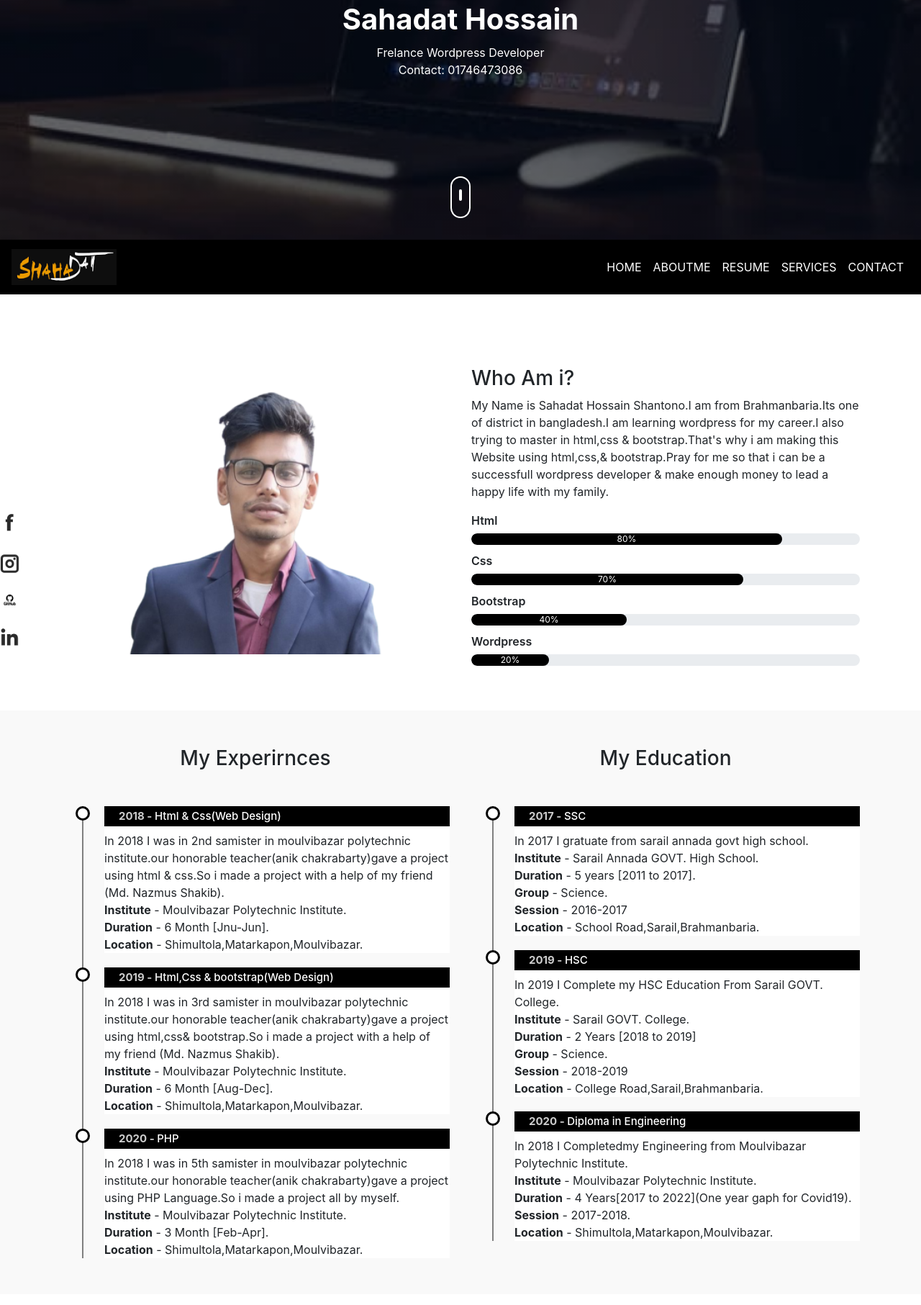
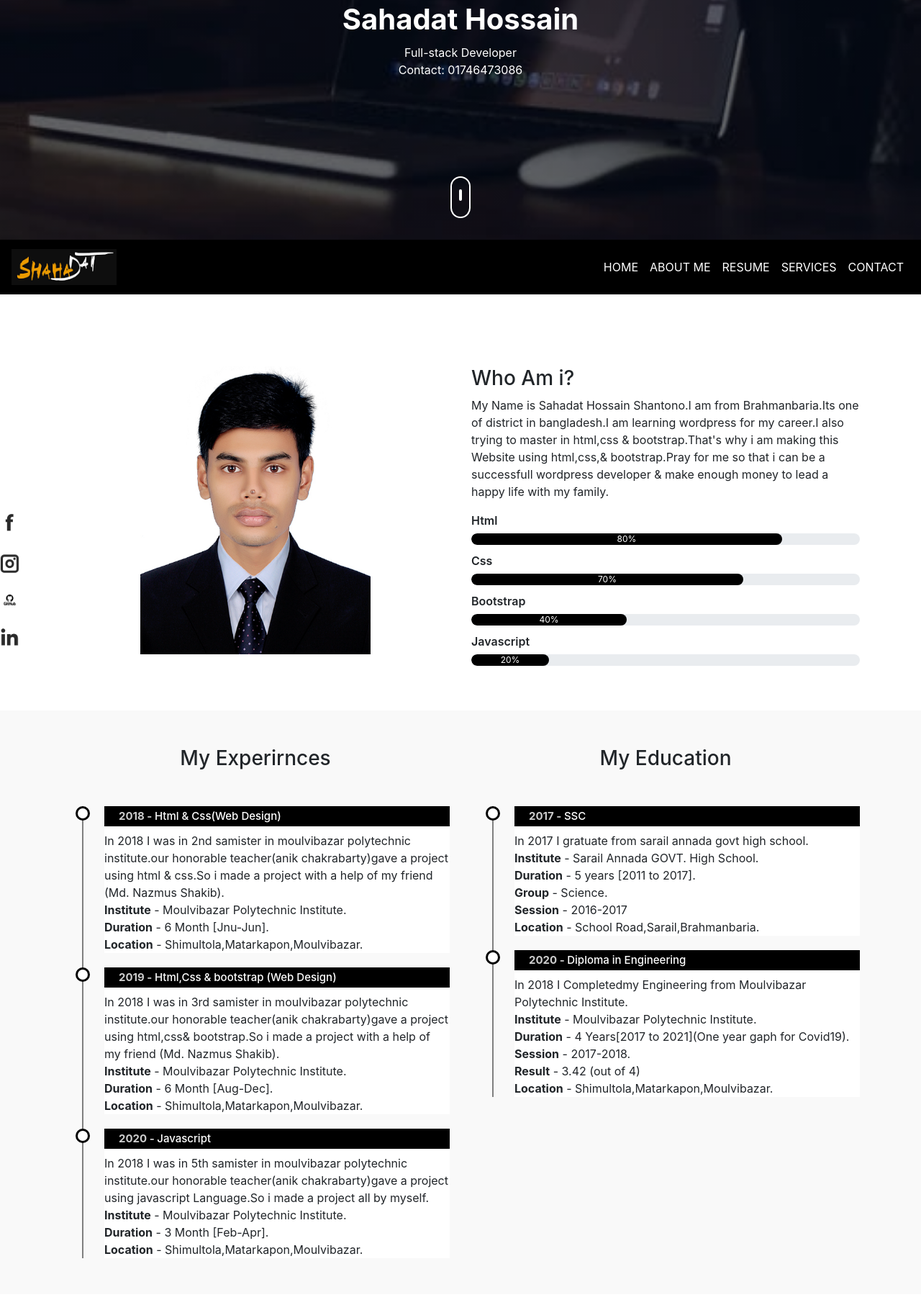
Before and after one commit to Sahadat75/Resume-Website-, a plain HTML site: page index.html in a window 1280 px wide. Shown: the part 467-2280 px from the top of the page at 72% size. Drawn offline with nearby package versions, Linux system fonts and the light colour scheme.

Commit message:
Resume Website

```diff
--- a/index.html
+++ b/index.html
@@ -19,7 +19,7 @@
             <div class="user-box">
                 <img src="images/user1.png">
                 <h1>Sahadat Hossain</h1>
-                <p>Frelance Wordpress Developer <br>Contact: 01746473086</p>
+                <p>Full-stack Developer <br>Contact: 01746473086</p>
 
             </div>
 
@@ -47,7 +47,7 @@
                   <a class="nav-link" href="#header">HOME</a>
                 </li>
                 <li class="nav-item">
-                  <a class="nav-link" href="#about">ABOUTME</a>
+                  <a class="nav-link" href="#about">ABOUT ME</a>
                 </li>
                 <li class="nav-item">
                   <a class="nav-link" href="#resume">RESUME</a>
@@ -62,11 +62,12 @@
             </div>
           </nav>
         </div>
+        <!-- navbar end -->
     <!-- about -->
     <div class="about container" id="about">
         <div class="row">
             <div class="col-md-6 text-center">
-                <img src="images/user2.0.png" class="profile-img">
+                <img src="images/user.JPG" class="profile-img">
             </div>
             <div class="col-md-6">
                 <h3>Who Am i?</h3>
@@ -86,7 +87,7 @@
                     <div class="progress">
                         <div class="progress-bar" style="width: 40%;">40%</div>
                     </div>
-                    <p>Wordpress</p>
+                    <p>Javascript</p>
                     <div class="progress">
                         <div class="progress-bar" style="width: 20%;">20%</div>
                     </div>
@@ -94,6 +95,7 @@
             </div>
         </div>
     </div>
+            <!-- about end -->
     <!-- social icons -->
     <div class="social-icons">
         <ul>
@@ -104,6 +106,7 @@
 
         </ul>
     </div>
+        <!-- social icon end -->
     <!-- resume -->
     <div class="resume" id="resume">
         <div class="container">
@@ -120,7 +123,7 @@
                             </p>
                         </li>
                         <li>
-                            <h4><span> 2019 - </span> Html,Css & bootstrap(Web Design)</h4>
+                            <h4><span> 2019 - </span> Html,Css & bootstrap  (Web Design)</h4>
                             <p>In 2018 I was in 3rd samister in moulvibazar polytechnic institute.our honorable teacher(anik chakrabarty)gave a project using html,css& bootstrap.So i made a project with a help of my friend (Md. Nazmus Shakib).<br>
                                 <b>Institute</b> - Moulvibazar Polytechnic Institute.<br>
                                 <b>Duration</b> - 6 Month [Aug-Dec].<br>
@@ -128,8 +131,8 @@
                             </p>
                         </li>
                         <li>
-                            <h4><span> 2020 - </span> PHP</h4>
-                            <p>In 2018 I was in 5th samister in moulvibazar polytechnic institute.our honorable teacher(anik chakrabarty)gave a project using PHP Language.So i made a project all by myself.<br>
+                            <h4><span> 2020 - </span> Javascript</h4>
+                            <p>In 2018 I was in 5th samister in moulvibazar polytechnic institute.our honorable teacher(anik chakrabarty)gave a project using javascript Language.So i made a project all by myself.<br>
                                 <b>Institute</b> - Moulvibazar Polytechnic Institute.<br>
                                 <b>Duration</b> - 3 Month [Feb-Apr].<br>
                                 <b>Location</b> - Shimultola,Matarkapon,Moulvibazar.
@@ -150,7 +153,7 @@
                                 <b>Location</b> - School Road,Sarail,Brahmanbaria.
                             </p>
                         </li>
-                        <li>
+                        <!-- <li>
                             <h4><span> 2019 - </span> HSC</h4>
                             <p>In 2019 I Complete my HSC Education From Sarail GOVT. College.<br>
                                 <b>Institute</b> - Sarail GOVT. College.<br>
@@ -159,13 +162,14 @@
                                 <b>Session</b> - 2018-2019 <br>
                                 <b>Location</b> - College Road,Sarail,Brahmanbaria.
                             </p>
-                        </li>
+                        </li> -->
                         <li>
                             <h4><span> 2020 - </span> Diploma in Engineering</h4>
                             <p>In 2018 I Completedmy Engineering from Moulvibazar Polytechnic Institute.<br>
                                 <b>Institute</b> - Moulvibazar Polytechnic Institute.<br>
-                                <b>Duration</b> - 4 Years[2017 to 2022](One year gaph for Covid19).<br>
+                                <b>Duration</b> - 4 Years[2017 to 2021](One year gaph for Covid19).<br>
                                 <b>Session</b> - 2017-2018. <br>
+                                <b>Result</b> - 3.42 (out of 4) <br>
                                 <b>Location</b> - Shimultola,Matarkapon,Moulvibazar.
                             </p>
                         </li>
@@ -221,8 +225,8 @@
                 <p>Sahadat Hossain</p>
             </div>
         </div>
-        <button type="button" class="btn btn-primary"><i class="bi bi-download"></i> Resume</button>
-        <button type="button" class="btn btn-primary"><i class="bi bi-chat-heart"></i> Hire Me</button>
+        <a href="sahadat Resume.pdf"><button type="button" class="btn btn-primary"><i class="bi bi-download"></i> Resume</button></a>
+        <button type="button" class="btn btn-primary" ><i class="bi bi-chat-heart"></i> Hire Me</button>
     </div>
 </div>
     </section>
```
Also changed, not shown: Images/user.JPG (added), 1 other file.
